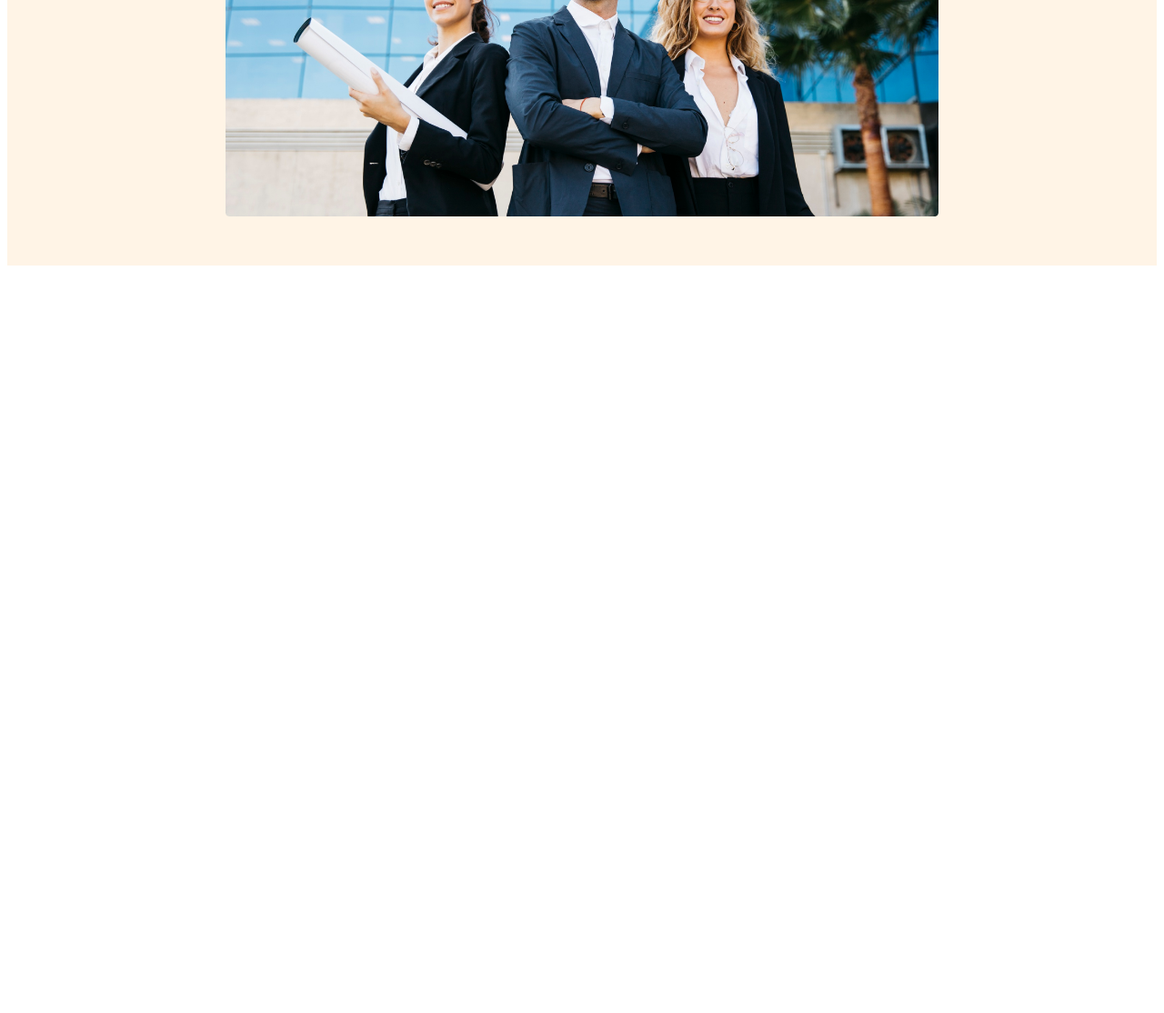
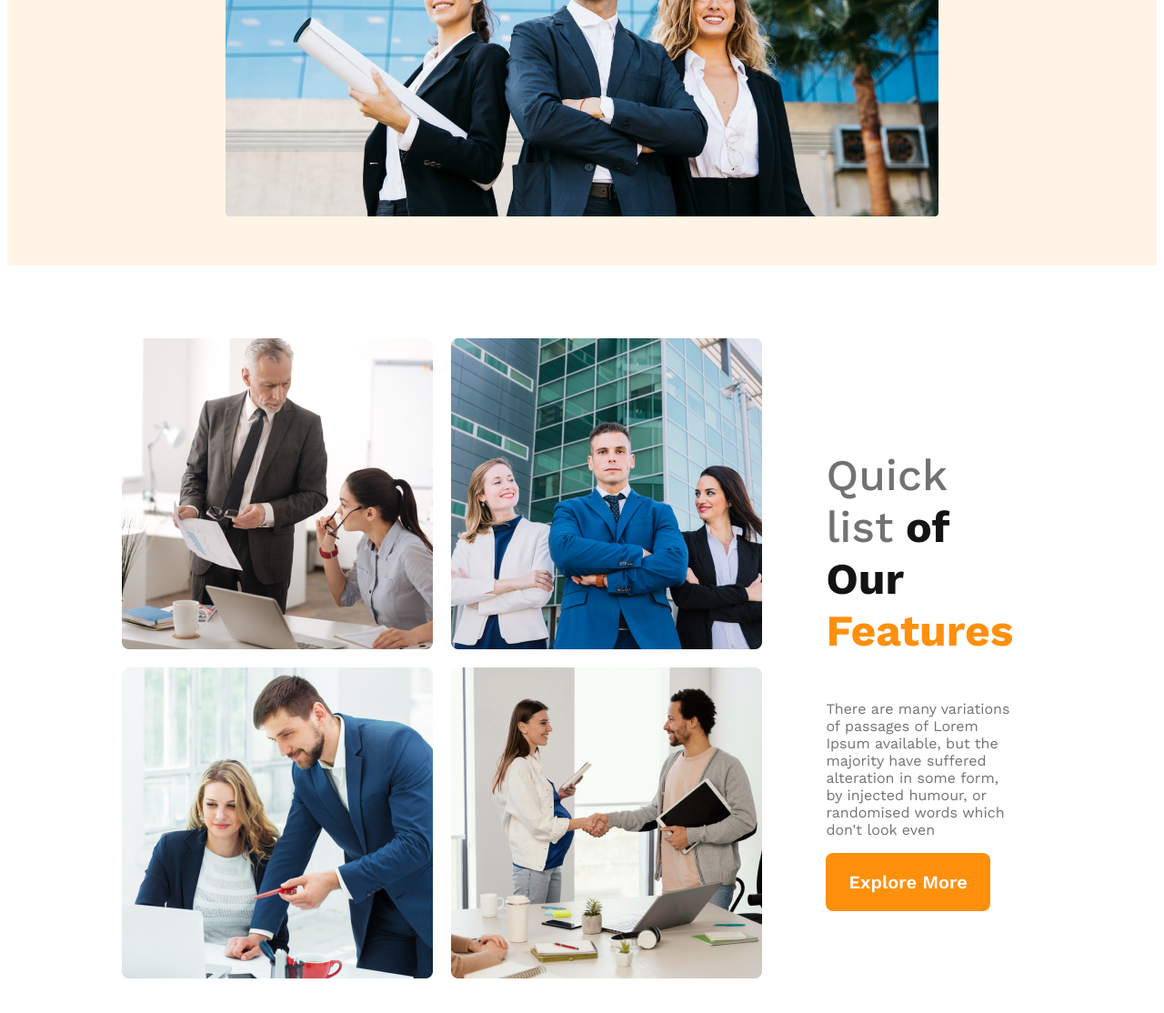
Before and after one commit to chand-stack/g3-architects-website, a plain HTML site: page index.html in a window 1280 px wide. Shown: the part 774-1888 px from the top of the page at 91% size. Before the commit the page ends 1074 px from the top, so only its background shows below. Drawn offline with nearby package versions, Linux system fonts and the light colour scheme.

Commit message:
responsive feature section added

```diff
--- a/index.html
+++ b/index.html
@@ -34,6 +34,23 @@
 
     <main>
 
+        <section class="feature-container">
+
+       <div class="feature-img">
+       <img src="./images/team1.png" alt="">
+       <img src="./images/team2.png" alt="">
+       <img src="./images/team3.png" alt="">
+       <img src="./images/team4.png" alt="">
+       </div>
+
+       <div class="feature-contant">
+        <h3 class="feature-title"><span class="quick">Quick list</span> <span class="of">of Our</span> <span class="feature">Features</span></h3>
+        <p class="feature-description">There are many variations of passages of Lorem Ipsum available, but the majority have suffered alteration in some form, by injected humour, or randomised words which don't look even</p>
+        <button class="btn-primary">Explore More</button>
+       </div>
+
+        </section>
+
     </main>
     <footer>
 
--- a/style.css
+++ b/style.css
@@ -59,26 +59,75 @@ nav h3{
 }
 
 
+main{
+    max-width: 1440px;
+    margin: 80px auto;
+}
+.feature-container{
+    display: flex;
+    align-items: center;
+    margin: 0 10%;
+}
+.feature-img{
+    display: grid;
+    grid-template-columns: repeat(2, 1fr);
+    gap: 20px;
+}
+.feature-contant{
+    padding-left: 70px;
+    padding-right: 70px;
+}
+.feature-title{
+    font-size: 3rem;
+}
+.quick{
+    color: var(--dark-03, #727272);
+    font-weight: 500;
+}
+.of{
+    color: var(--dark-01, #131313);
+    font-weight: 700;
+}
+.feature{
+    color: #FF900E;
+    font-weight: 700;
+}
+.feature-description{
+    color: var(--dark-03, #727272);
+}
+
 @media screen and (max-width:576px) {
     header{
         padding: 20px;
     }
-    nav{
+    nav, .feature-container{
         flex-direction: column;
         text-align: center;
     }
     ul{padding-left: 0px;
+    }
+    .feature-img{
+        grid-template-columns: 1fr;
+    }
+    .feature-contant{
+        padding: 0 10px;
     }
 }
 
 @media screen and (min-width:576px) and (max-width:960px) {
     header{
         padding: 50px;}
-        nav{
+        nav, .feature-container{
             flex-direction: column;
             text-align: center;
         }
         ul li a{
             margin: 10px;
         }
+        .feature-contant{
+            padding: 0;
+        }
+        .feature-img{
+            gap: 5px;
+        }
 }
```
